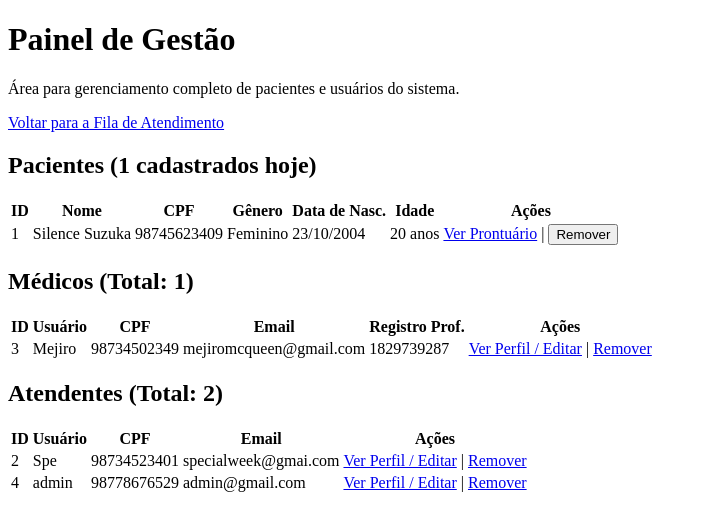
After one commit to rafael-c3/Sistema_de_Triagem, a Django app: page /master/gestao/ in a window 1280 px wide. The commit adds this page. Shown: the top 531 px of the page, without its empty margins (0-704 px from the left). Run offline with Django 5.2, Linux system fonts and the light colour scheme; a user stored in the database is signed in; data comes from the database, SQL or seed files in the repository; both versions use the stored data as it was after the commit.

Commit message:
1.7.2 Tela de gestão pra admin

```diff
--- /dev/null
+++ b/triagem/decorators.py
@@ -0,0 +1,45 @@
+from django.core.exceptions import PermissionDenied
+from django.contrib.auth.decorators import user_passes_test
+
+def admin_required(view_func):
+    """
+    Decorator que verifica se o usuário é um superusuário (admin).
+    """
+    def _wrapped_view(request, *args, **kwargs):
+        if not request.user.is_superuser:
+            raise PermissionDenied
+        return view_func(request, *args, **kwargs)
+    return _wrapped_view
+
+
+def medico_required(view_func):
+    """
+    Decorator que verifica se o usuário é do tipo 'MEDICO' ou um superusuário.
+    """
+    def _wrapped_view(request, *args, **kwargs):
+        # Um admin pode acessar tudo
+        if request.user.is_superuser:
+            return view_func(request, *args, **kwargs)
+
+        # Verifica se o usuário é médico
+        if request.user.is_authenticated and request.user.tipo_usuario == 'MEDICO':
+            return view_func(request, *args, **kwargs)
+
+        # Se não for nenhum dos dois, nega a permissão
+        raise PermissionDenied
+    return _wrapped_view
+
+
+def atendente_required(view_func):
+    """
+    Decorator que verifica se o usuário é do tipo 'ATENDENTE' ou um superusuário.
+    """
+    def _wrapped_view(request, *args, **kwargs):
+        if request.user.is_superuser:
+            return view_func(request, *args, **kwargs)
+
+        if request.user.is_authenticated and request.user.tipo_usuario == 'ATENDENTE':
+            return view_func(request, *args, **kwargs)
+
+        raise PermissionDenied
+    return _wrapped_view
--- a/triagem/templates/site/criar.html
+++ b/triagem/templates/site/criar.html
@@ -18,6 +18,9 @@
         <a href="{% url 'hosp:criar' %}"><p>Triagem</p></a>
         <a href="{% url 'hosp:listar' %}"><p>Pacientes</p></a>
         <a class="nav-link" href="{% url 'hosp:lista_feedback' %}">Feedbacks</a>
+        {% if user.is_superuser or user.tipo_usuario == 'ADMIN' %}
+            <a href="{% url 'hosp:painel_gestao' %}">Painel de Gestão</a>
+        {% endif %}
     </nav>
     <div class="entrar">
         <a href="{% url 'hosp:perfil' %}" class="btn-entrar">Perfil</a>
--- a/triagem/templates/site/detalhes.html
+++ b/triagem/templates/site/detalhes.html
@@ -18,6 +18,9 @@
             <a href="{% url 'hosp:listar' %}" ><p>Dashboard</p></a>
             <a href="{% url 'hosp:criar' %}" ><p>Triagem</p></a>
             <a href="{% url 'hosp:listar' %}" ><p>Pacientes</p></a>
+            {% if user.is_superuser or user.tipo_usuario == 'ADMIN' %}
+                <a href="{% url 'hosp:painel_gestao' %}">Painel de Gestão</a>
+            {% endif %}
 
         </nav>
 
@@ -100,6 +103,8 @@
 
     </div>
     <br><br><a class="btn btn-secondary" href="{{ voltar_para_url }}">Voltar</a>
+    {% if user.is_superuser or user.tipo_usuario == 'ADMIN' %}
     <br><br><a class="link" href="{% url 'hosp:atualizar' paciente.id %}">Atualizar</a>
+    {% endif %}
 </body>
 </html>
--- /dev/null
+++ b/triagem/templates/site/gestao.html
@@ -0,0 +1,112 @@
+<!DOCTYPE html>
+<html lang="en">
+<head>
+    <meta charset="UTF-8">
+    <meta name="viewport" content="width=device-width, initial-scale=1.0">
+    <title>Document</title>
+</head>
+<body>
+    <body>
+    <div class="container">
+        <h1>Painel de Gestão</h1>
+        <p>Área para gerenciamento completo de pacientes e usuários do sistema.</p>
+        <p><a href="{% url 'hosp:index' %}">Voltar para a Fila de Atendimento</a></p>
+
+        <h2>Pacientes ({{ pacientes_hoje }} cadastrados hoje)</h2>
+        <table>
+            <thead>
+                <tr>
+                    <th>ID</th>
+                    <th>Nome</th>
+                    <th>CPF</th>
+                    <th>Gênero</th>
+                    <th>Data de Nasc.</th>
+                    <th>Idade</th>
+                    <th>Ações</th>
+                </tr>
+            </thead>
+            <tbody>
+                {% for paciente in pacientes %}
+                <tr>
+                    <td>{{ paciente.id }}</td>
+                    <td>{{ paciente.nome }}</td>
+                    <td>{{ paciente.cpf }}</td>
+                    <td>{{ paciente.get_sexo_display }}</td>
+                    <td>{{ paciente.data_nascimento|date:"d/m/Y" }}</td>
+                    <td>{{ paciente.idade }} anos</td>
+                    <td>
+                        <a href="{% url 'hosp:mostrar' pk=paciente.pk %}">Ver Prontuário</a> |
+                        <form action="{% url 'hosp:deletar' pk=paciente.pk %}" method="post" style="display: inline;" onsubmit="return confirm('Tem certeza que deseja remover este paciente?');">
+                            {% csrf_token %}
+                            <button type="submit" class="button-delete">Remover</button>
+                        </form>
+                    </td>
+                </tr>
+                {% empty %}
+                <tr><td colspan="7" style="text-align: center;">Nenhum paciente cadastrado.</td></tr>
+                {% endfor %}
+            </tbody>
+        </table>
+
+        <h2>Médicos (Total: {{ total_medicos }})</h2>
+        <table>
+            <thead>
+                <tr>
+                    <th>ID</th>
+                    <th>Usuário</th>
+                    <th>CPF</th>
+                    <th>Email</th>
+                    <th>Registro Prof.</th>
+                    <th>Ações</th>
+                </tr>
+            </thead>
+            <tbody>
+                {% for medico in medicos %}
+                <tr>
+                    <td>{{ medico.id }}</td>
+                    <td>{{ medico.username }}</td>
+                    <td>{{ medico.cpf }}</td>
+                    <td>{{ medico.email }}</td>
+                    <td>{{ medico.registro_profissional|default:"-" }}</td>
+                    <td>
+                        <a href="{% url 'admin:triagem_customuser_change' medico.pk %}">Ver Perfil / Editar</a> |
+                        <a href="{% url 'admin:triagem_customuser_delete' medico.pk %}">Remover</a>
+                    </td>
+                </tr>
+                {% empty %}
+                <tr><td colspan="6" style="text-align: center;">Nenhum médico cadastrado.</td></tr>
+                {% endfor %}
+            </tbody>
+        </table>
+
+        <h2>Atendentes (Total: {{ total_atendentes }})</h2>
+        <table>
+            <thead>
+                <tr>
+                    <th>ID</th>
+                    <th>Usuário</th>
+                    <th>CPF</th>
+                    <th>Email</th>
+                    <th>Ações</th>
+                </tr>
+            </thead>
+            <tbody>
+                {% for atendente in atendentes %}
+                <tr>
+                    <td>{{ atendente.id }}</td>
+                    <td>{{ atendente.username }}</td>
+                    <td>{{ atendente.cpf }}</td>
+                    <td>{{ atendente.email }}</td>
+                    <td>
+                        <a href="{% url 'admin:triagem_customuser_change' atendente.pk %}">Ver Perfil / Editar</a> |
+                        <a href="{% url 'admin:triagem_customuser_delete' atendente.pk %}">Remover</a>
+                    </td>
+                </tr>
+                {% empty %}
+                <tr><td colspan="5" style="text-align: center;">Nenhum atendente cadastrado.</td></tr>
+                {% endfor %}
+            </tbody>
+        </table>
+    </div>
+</body>
+</html>
--- a/triagem/templates/site/index.html
+++ b/triagem/templates/site/index.html
@@ -20,6 +20,9 @@
             {% endif %}
             <a href="{% url 'hosp:listar' %}" ><p>Pacientes</p></a>
             <a href="{% url 'hosp:lista_feedback' %}">Feedbacks</a>
+            {% if user.is_superuser or user.tipo_usuario == 'ADMIN' %}
+                <a href="{% url 'hosp:painel_gestao' %}">Painel de Gestão</a>
+            {% endif %}
         </nav>
 
          <div class="entrar">
--- a/triagem/templates/site/listar.html
+++ b/triagem/templates/site/listar.html
@@ -19,6 +19,9 @@
             {% endif %}
             <a href="{% url 'hosp:listar' %}">Pacientes</a>
             <a href="{% url 'hosp:lista_feedback' %}">Feedbacks</a>
+            {% if user.is_superuser or user.tipo_usuario == 'ADMIN' %}
+                <a href="{% url 'hosp:painel_gestao' %}">Painel de Gestão</a>
+            {% endif %}
         </nav>
         <div class="entrar">
             <a href="{% url 'hosp:perfil' %}" class="btn-entrar">Perfil</a>
--- a/triagem/urls.py
+++ b/triagem/urls.py
@@ -1,5 +1,5 @@
 from django.urls import path
-from .views import list_view, index_view, create_view, delete_view, detail_view, update_view, triagem_view, dashboard_view, registro_view, perfil_view, mudar_status_view, feedback_view, lista_feedback_view
+from .views import list_view, index_view, create_view, delete_view, detail_view, update_view, triagem_view, dashboard_view, registro_view, perfil_view, mudar_status_view, feedback_view, lista_feedback_view, gestao_view
 from django.contrib.auth import views as auth_views
 
 app_name = 'hosp'
@@ -21,5 +21,6 @@ urlpatterns = [
 
     path('paciente/<int:pk>/feedback/', feedback_view, name='dar_feedback'),
     path('feedback/lista/', lista_feedback_view, name='lista_feedback'),
+    path('gestao/', gestao_view, name='painel_gestao'),
 
 ]
--- a/triagem/views.py
+++ b/triagem/views.py
@@ -1,5 +1,5 @@
 from django.shortcuts import render, redirect, get_object_or_404
-from .models import Paciente, FeedbackTriagem
+from .models import Paciente, FeedbackTriagem, CustomUser
 from .forms import PacienteForm, CustomUserCreationForm, FeedbackTriagemForm
 from collections import Counter
 from django.http import JsonResponse
@@ -7,7 +7,8 @@ from django.views.decorators.csrf import csrf_exempt
 from django.views.decorators.http import require_POST
 import json
 from .ml.predict import predict_from_dict
-from django.contrib.auth.decorators import login_required # Importe o login_required
+from django.contrib.auth.decorators import login_required
+from .decorators import admin_required, medico_required, atendente_required
 from django.contrib import messages
 from django.utils import timezone
 from django.db.models import Case, When, Value, IntegerField, Avg, F, DurationField
@@ -104,6 +105,7 @@ def index_view(request):
 
     return render(request, 'site/index.html', context)
 
+@atendente_required
 @login_required
 def create_view(request):
     if request.method == 'GET':
@@ -129,6 +131,7 @@ def list_view(request):
         'status_contagem': status_contagem
     })
 
+@login_required
 def detail_view(request, pk):
     paciente = get_object_or_404(Paciente, pk=pk)
     # NOVO: Lógica do botão "Voltar"
@@ -145,6 +148,7 @@ def detail_view(request, pk):
 
     return render(request, 'site/detalhes.html', context)
 
+@login_required
 def update_view(request, pk):
     paciente = get_object_or_404(Paciente, pk=pk)
     if request.method == 'GET':
@@ -156,6 +160,7 @@ def update_view(request, pk):
             form.save()
             return redirect('hosp:mostrar', pk=paciente.pk)
 
+@login_required
 def delete_view(request, pk):
     paciente = Paciente.objects.get(pk = pk)
     if paciente:
@@ -225,6 +230,7 @@ def perfil_view(request):
     # 2. RENDERIZA O TEMPLATE COM O CONTEXTO ATUALIZADO
     return render(request, 'site/perfil.html', context)
 
+@medico_required
 @require_POST # Garante que esta view só aceite requisições POST
 @login_required
 # @medico_required # Use seu decorador aqui
@@ -288,3 +294,30 @@ def lista_feedback_view(request):
         'feedbacks': todos_os_feedbacks
     }
     return render(request, 'site/lista_feedback.html', context)
+
+@login_required
+@admin_required # Garante que apenas usuários Admin possam acessar esta página
+def gestao_view(request):
+    hoje = timezone.now().date()
+
+    # 1. Dados dos Pacientes
+    todos_pacientes = Paciente.objects.all().order_by('-id')
+    pacientes_hoje = todos_pacientes.filter(hora_chegada__date=hoje).count()
+
+    # 2. Dados dos Médicos
+    todos_medicos = CustomUser.objects.filter(tipo_usuario='MEDICO').order_by('nome_completo')
+    total_medicos = todos_medicos.count()
+
+    # 3. Dados dos Atendentes
+    todos_atendentes = CustomUser.objects.filter(tipo_usuario='ATENDENTE').order_by('nome_completo')
+    total_atendentes = todos_atendentes.count()
+
+    context = {
+        'pacientes': todos_pacientes,
+        'pacientes_hoje': pacientes_hoje,
+        'medicos': todos_medicos,
+        'total_medicos': total_medicos,
+        'atendentes': todos_atendentes,
+        'total_atendentes': total_atendentes,
+    }
+    return render(request, 'site/gestao.html', context)
```
Also changed, not shown: db.sqlite3, triagem/templates/site/403.html (added).
